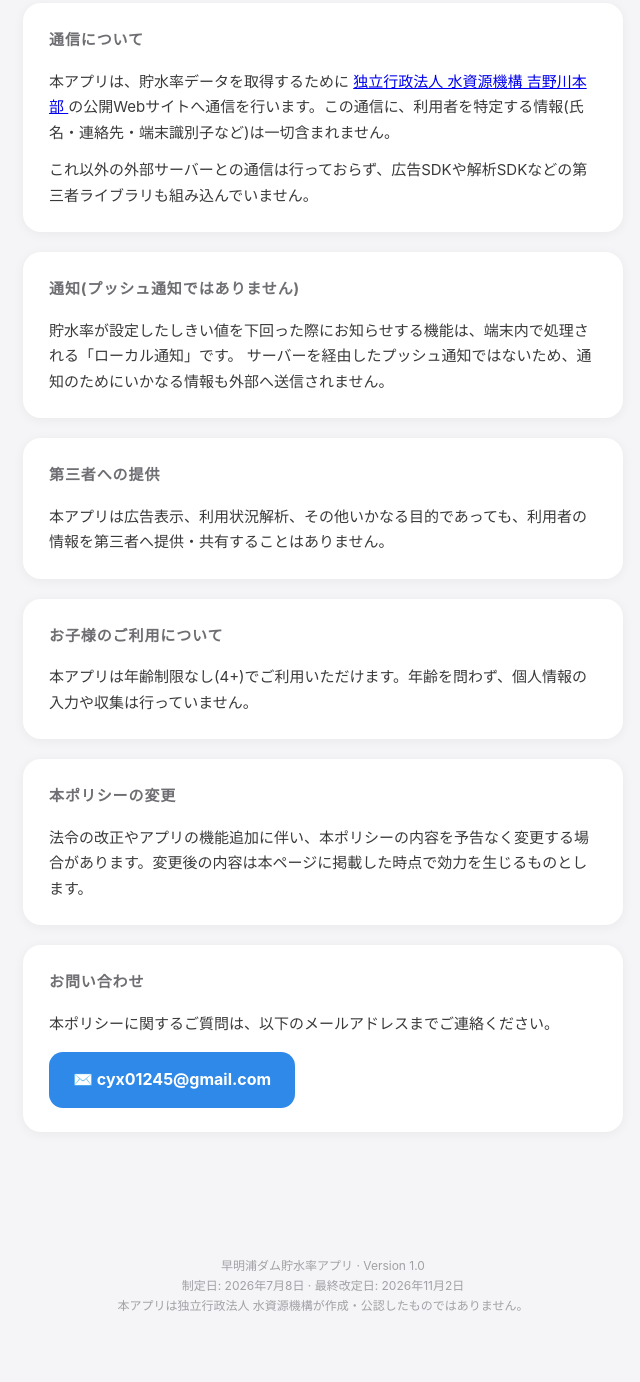
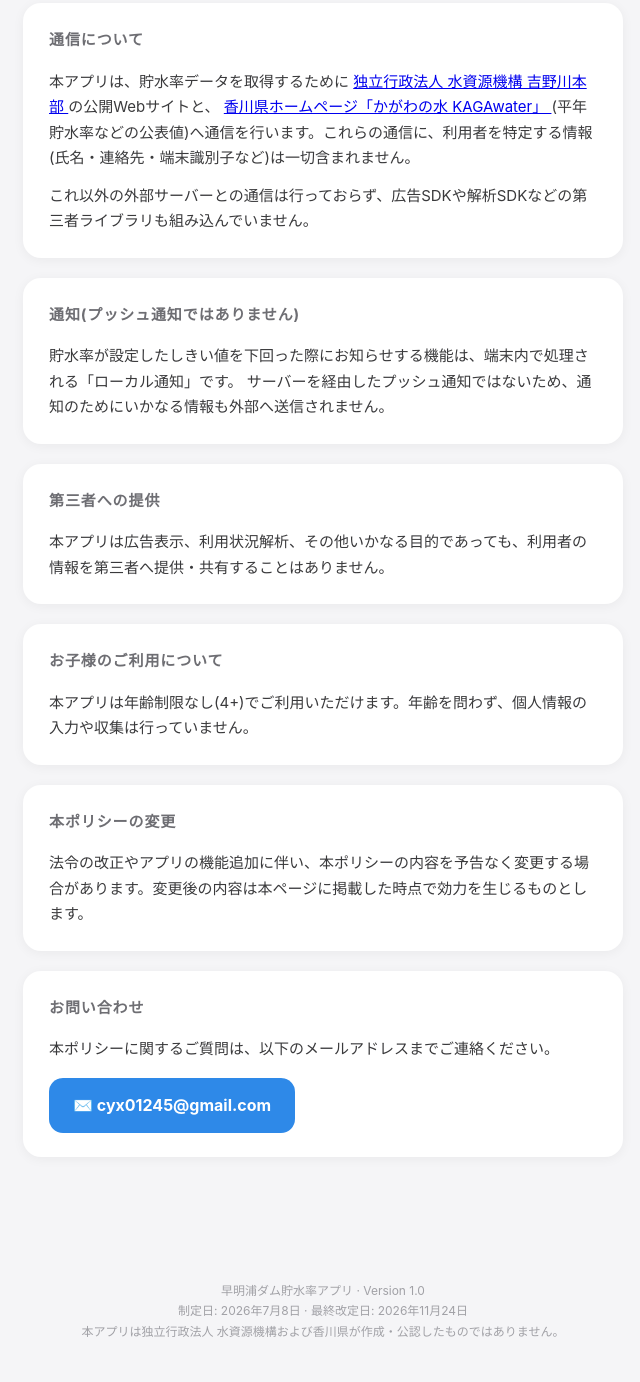
Before and after one commit to ShujiOkuno/sameuradam-support, a plain HTML site: page privacy/index.html in a window 1280 px wide. Shown: the part 954-2336 px from the top of the page, without its empty margins (317-957 px from the left). Before the commit the page ends 2311 px from the top, so only its background shows below. Drawn offline with Linux system fonts and the light colour scheme.

Commit message:
List Kagawa Prefecture's site among the app's connections
The app has fetched the normal rate from the Kagawa page since 1.0.4, but
the policy named only the Water Agency and denied any other connection.

Co-Authored-By: Claude Opus 5.5 <noreply@anthropic.com>

```diff
--- a/privacy/index.html
+++ b/privacy/index.html
@@ -132,7 +132,11 @@
         <a href="https://www.water.go.jp/yoshino/yoshino/realtime/index.html" target="_blank" rel="noopener">
           独立行政法人 水資源機構 吉野川本部
         </a>
-        の公開Webサイトへ通信を行います。この通信に、利用者を特定する情報(氏名・連絡先・端末識別子など)は一切含まれません。
+        の公開Webサイトと、
+        <a href="https://www.pref.kagawa.lg.jp/mizusigen/mizu/kfvn.html" target="_blank" rel="noopener">
+          香川県ホームページ「かがわの水 KAGAwater」
+        </a>
+        (平年貯水率などの公表値)へ通信を行います。これらの通信に、利用者を特定する情報(氏名・連絡先・端末識別子など)は一切含まれません。
       </p>
       <p>
         これ以外の外部サーバーとの通信は行っておらず、広告SDKや解析SDKなどの第三者ライブラリも組み込んでいません。
@@ -180,8 +184,8 @@
 
   <footer>
     早明浦ダム貯水率アプリ &middot; Version 1.0<br>
-    制定日: 2026年7月8日 &middot; 最終改定日: 2026年11月2日<br>
-    本アプリは独立行政法人 水資源機構が作成・公認したものではありません。
+    制定日: 2026年7月8日 &middot; 最終改定日: 2026年11月24日<br>
+    本アプリは独立行政法人 水資源機構および香川県が作成・公認したものではありません。
   </footer>
 
 </body>
```
